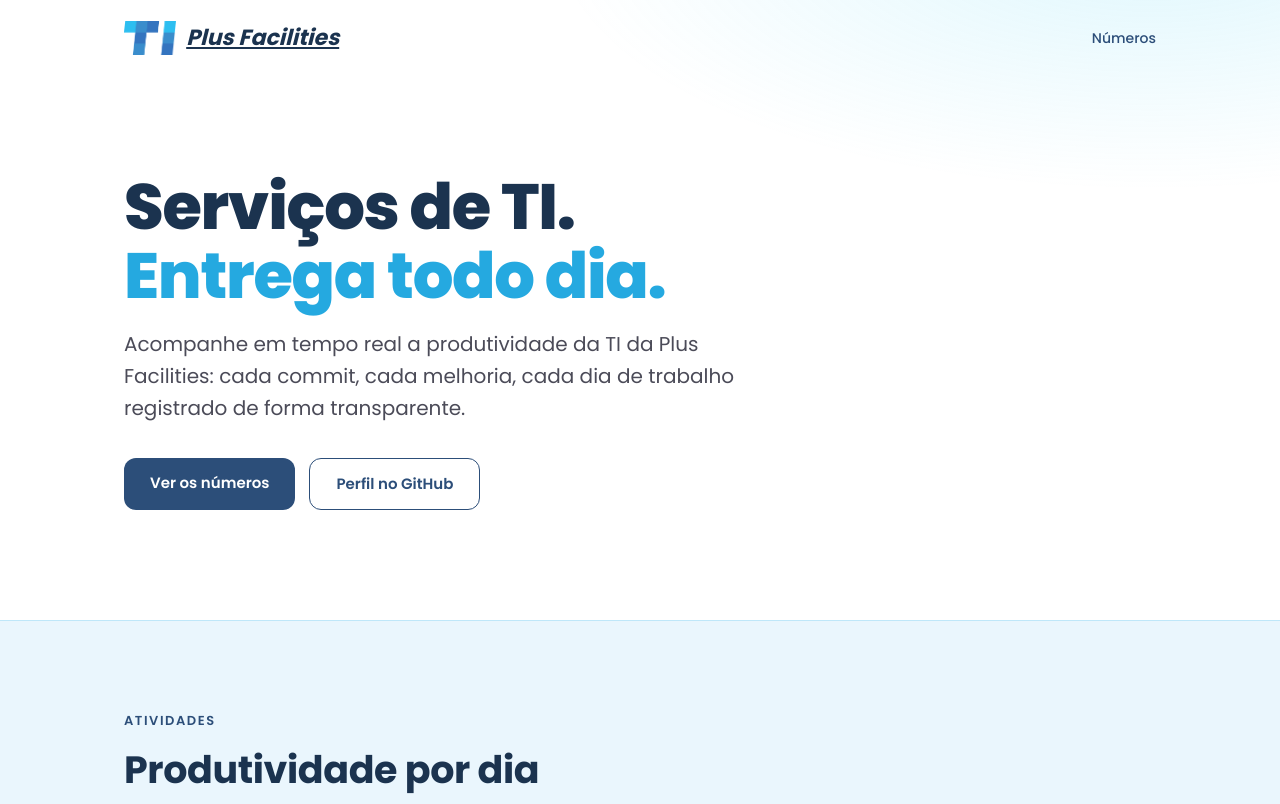
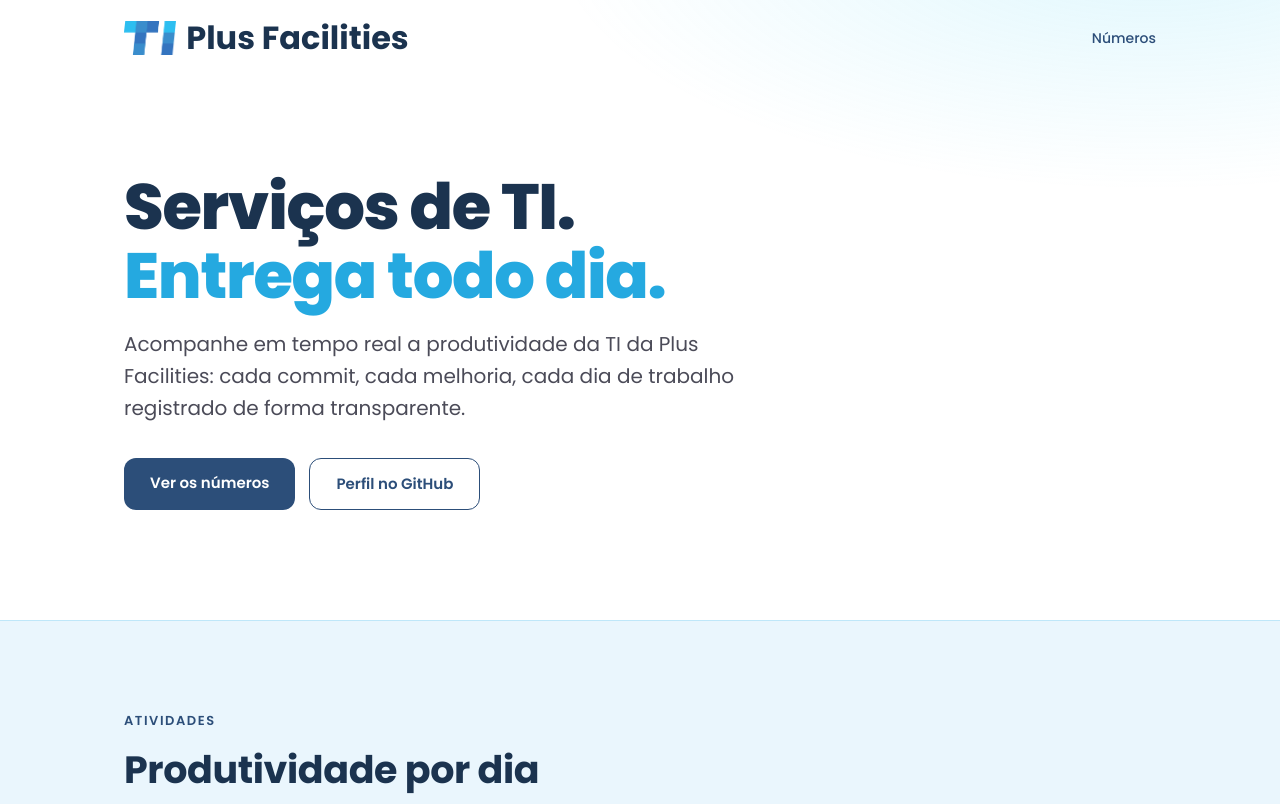
Before and after one commit to ti-plus/PlusFacilities, a plain HTML site: page index.html in a window 1280 px wide. Shown: the top 804 px of the page. Drawn offline with Linux system fonts and the light colour scheme; no server answers.

Commit message:
Update brand font size in navigation
Increased font size of brand text in navigation.

```diff
--- a/index.html
+++ b/index.html
@@ -25,7 +25,7 @@
   /* NAV */
   nav{position:absolute;top:0;left:0;right:0;z-index:5}
   nav .wrap{display:flex;justify-content:space-between;align-items:center;height:76px}
-  .brand{display:flex;align-items:center;gap:10px;color:var(--navy);font-weight:700;text-decoration:none;font-size:22px}
+  .brand{display:flex;align-items:center;gap:10px;color:var(--navy);font-weight:700;text-decoration:none;font-size:32px}
   .brand img{height:34px;width:auto;display:block}
   nav a.link{color:var(--blue);text-decoration:none;font-size:14px;font-weight:500}
   nav a.link:hover{color:var(--navy)}
@@ -85,7 +85,7 @@
 
 <nav>
   <div class="wrap">
-    <a class="brand" href="#"><img src="logo.png" alt="TI"><i><u> Plus Facilities</u></i></a>
+    <a class="brand" href="#"><img src="logo.png" alt="TI">  Plus Facilities</a>
     <a class="link" href="#numeros">Números</a>
   </div>
 </nav>
```
